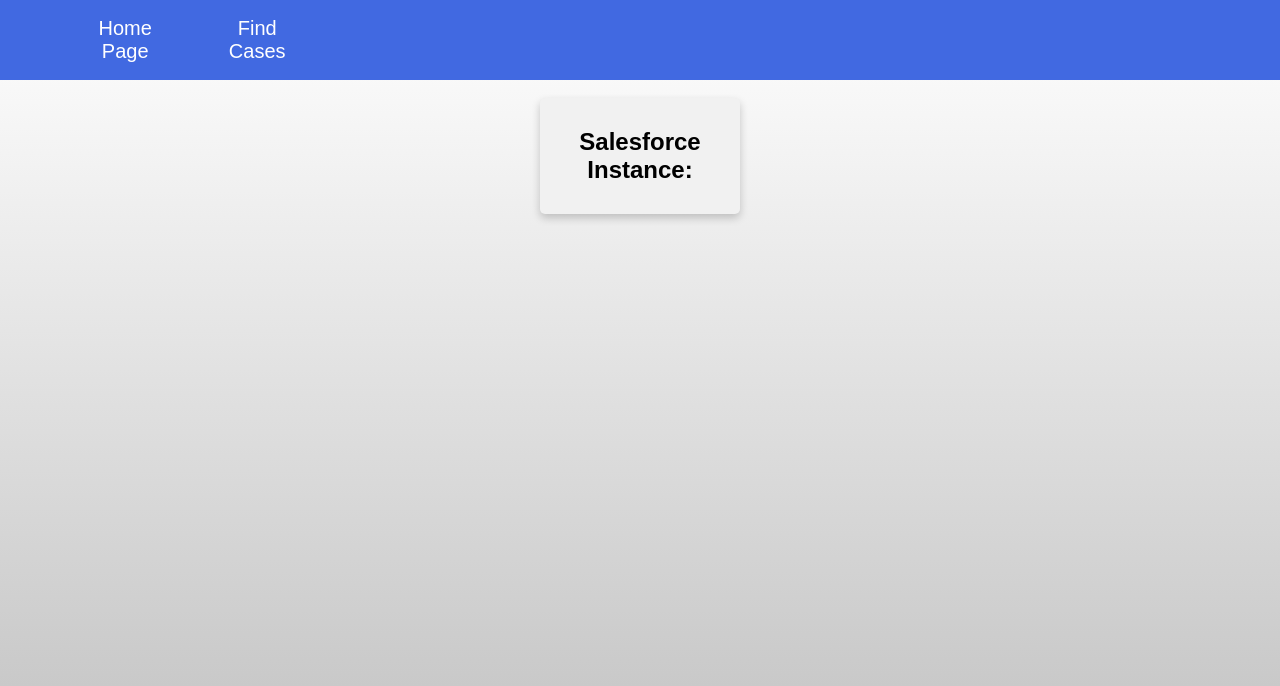
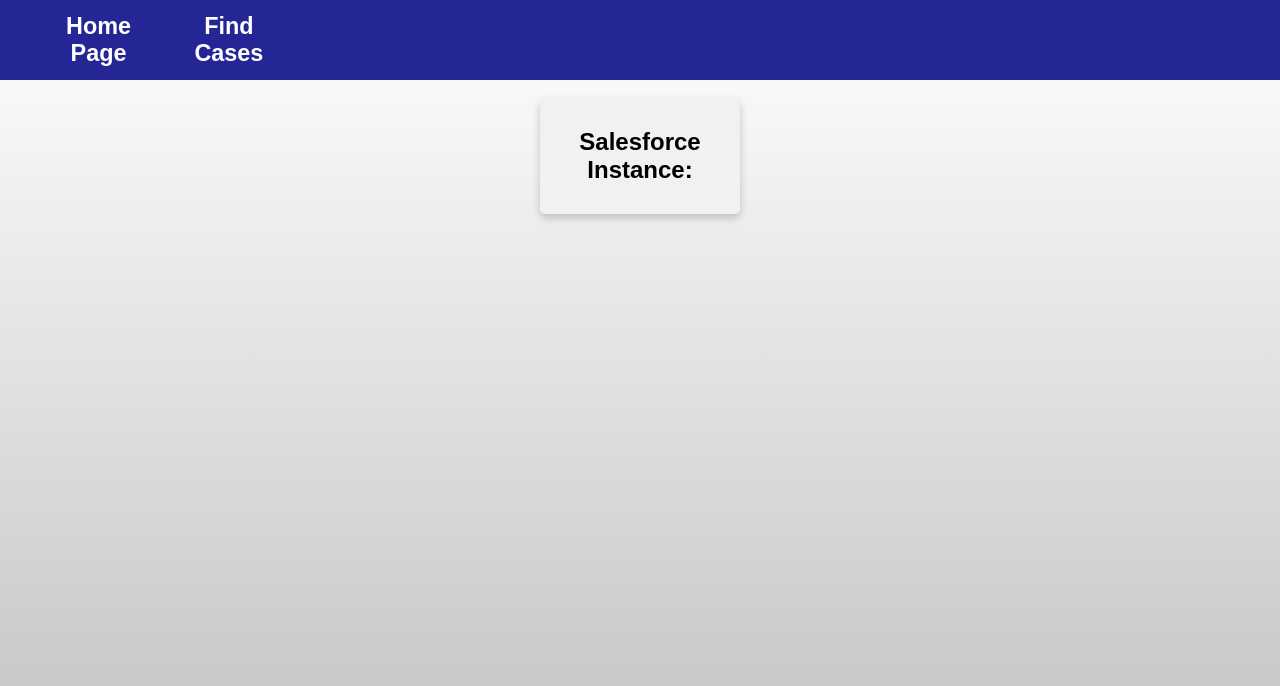
Before and after one commit to amneet954/CRMBuddy, a React app: page / in a window 1280 px wide. Built offline with nearby package versions, Linux system fonts and the light colour scheme; no server answers.

Commit message:
Final CSS changes for the night

```diff
--- a/app/components/NavBar.js
+++ b/app/components/NavBar.js
@@ -5,12 +5,12 @@
     <nav className="nav">
       <button className="button">
         <Link to="/" className="navText">
-          Home Page
+          <h3>Home Page</h3>
         </Link>
       </button>
       <button className="button">
         <Link to="/cases" className="navText">
-          Find Cases
+          <h3>Find Cases</h3>
         </Link>
       </button>
     </nav>
--- a/public/style.css
+++ b/public/style.css
@@ -31,7 +31,7 @@
 }
 nav {
   align-items: center;
-  background-color: royalblue;
+  background-color: rgb(37, 38, 150);
   color: #c0c0c0;
   display: flex;
   height: 80px;
@@ -39,25 +39,25 @@
   overflow: hidden;
 }
 .navText {
-  display: flex;
   text-align: center;
   font-size: 150%;
   color: white;
 }
 button {
-  padding: 2% 5%;
   margin-right: 10px;
   border-radius: 5px 5px;
   width: 10%;
-  border: royalblue;
+  border: rgb(37, 38, 150);
+  text-align: center;
 }
 .button {
-  background-color: royalblue;
+  background-color: rgb(37, 38, 150);
 }
 .button {
   transition-duration: 0.4s;
 }
 .button:hover {
-  background-color: rgb(41, 42, 139);
-  color: white;
+  /* background-color: whitesmoke;
+  color: green; */
+  background-color: royalblue;
 }
```
